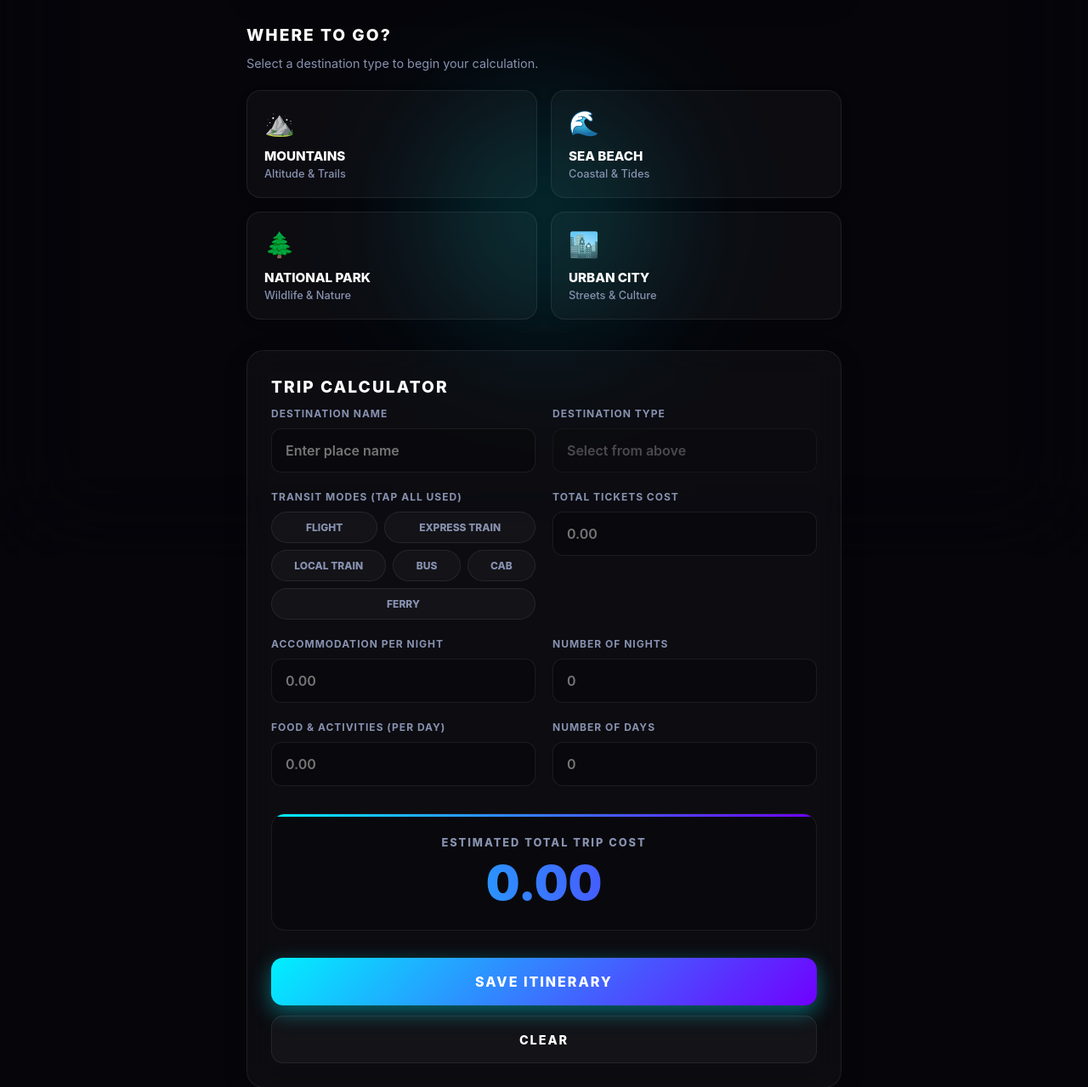
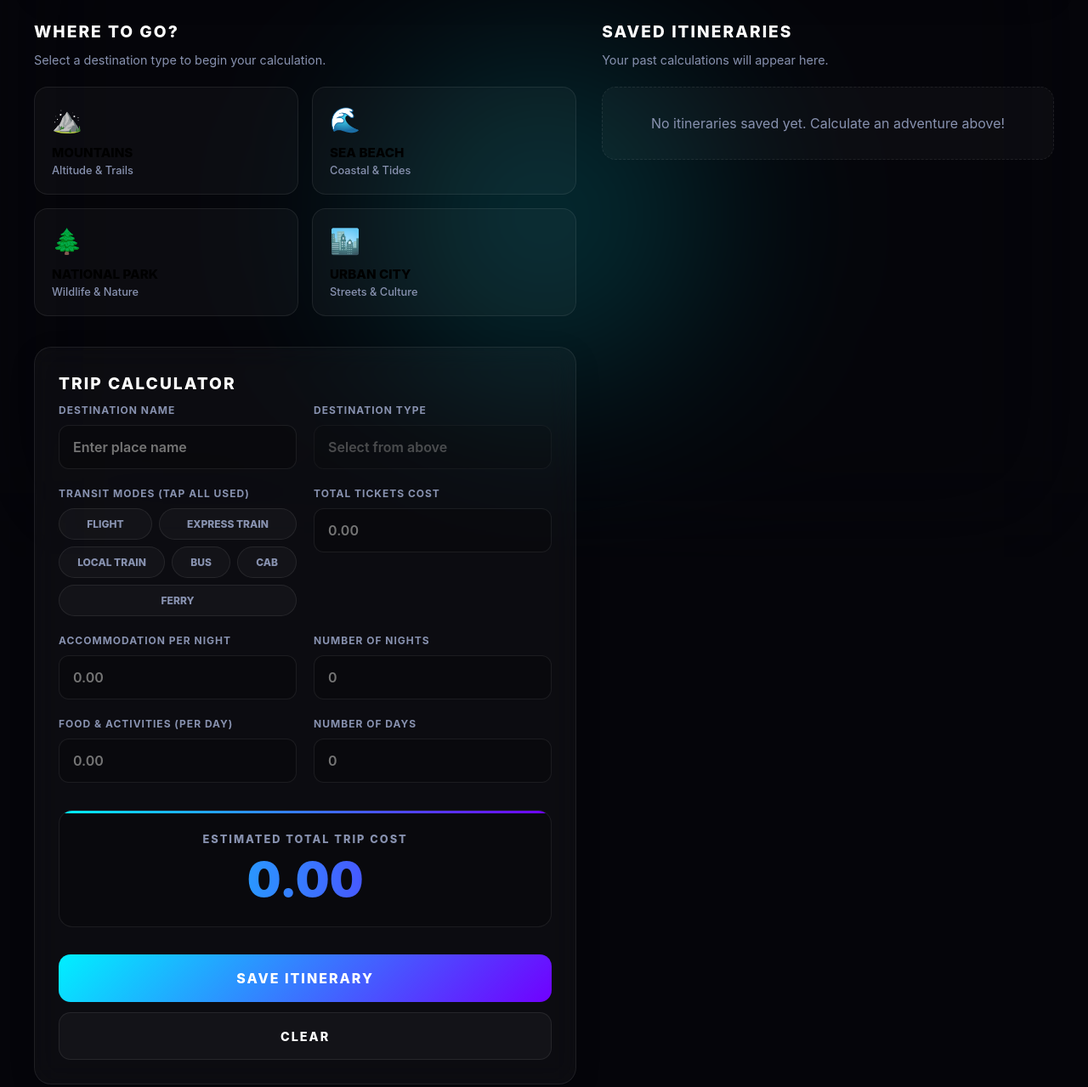
Before and after one commit to Bikugithub/PERSONALISED-TRAVEL-ASSISTANT, a plain HTML site: page index.html in a window 1280 px wide. Shown: the part 145-1424 px from the top of the page at 85% size. Drawn offline with Linux system fonts and the light colour scheme.

Commit message:
Update style.css

```diff
--- a/style.css
+++ b/style.css
@@ -1,6 +1,5 @@
-/* PREMIUM IMMERSIVE THEMES */
+/* PREMIUM THEMES */
 :root {
-    /* Dark Mode Defaults */
     --bg-base: #05050a;
     --glass-bg: rgba(255, 255, 255, 0.03);
     --glass-border: rgba(255, 255, 255, 0.08);
@@ -34,64 +33,69 @@ body.light-mode {
     box-sizing: border-box;
     margin: 0;
     padding: 0;
-    font-family: -apple-system, BlinkMacSystemFont, "Segoe UI", Roboto, Oxygen, Ubuntu, sans-serif;
+    font-family: -apple-system, BlinkMacSystemFont, "Segoe UI", Roboto, sans-serif;
     -webkit-tap-highlight-color: transparent;
 }
 
 body {
     background-color: var(--bg-base);
     color: var(--text-main);
-    padding: 20px 16px;
+    padding: 20px;
     line-height: 1.5;
     transition: background-color 0.5s ease, color 0.5s ease;
     overflow-x: hidden;
 }
 
+/* RESPONSIVE LAYOUT */
+.app-wrapper {
+    position: relative;
+    max-width: 1200px; /* Expanded for desktop */
+    margin: 0 auto;
+    padding-bottom: 60px;
+    z-index: 1;
+}
+
+.desktop-grid {
+    display: grid;
+    grid-template-columns: 1fr; /* Mobile default */
+    gap: 30px;
+}
+
+@media (min-width: 950px) {
+    .desktop-grid {
+        grid-template-columns: 1.2fr 1fr; /* 2 Columns on Desktop */
+        align-items: start;
+    }
+}
+
 /* AMBIENT BACKGROUND */
 .ambient-bg {
     position: fixed;
-    top: 0;
-    left: 0;
-    width: 100vw;
-    height: 100vh;
-    z-index: -1;
-    overflow: hidden;
-    pointer-events: none;
+    top: 0; left: 0; width: 100vw; height: 100vh;
+    z-index: -1; pointer-events: none;
 }
 
 .glow-orb {
     position: absolute;
-    width: 400px;
-    height: 400px;
+    width: 50vw; height: 50vw;
+    max-width: 600px; max-height: 600px;
     background: radial-gradient(circle, var(--accent-glow) 0%, transparent 70%);
     border-radius: 50%;
-    top: 50%;
-    left: 50%;
+    top: 50%; left: 50%;
     transform: translate(-50%, -50%);
-    transition: top 0.2s ease-out, left 0.2s ease-out, background 0.5s ease;
-    filter: blur(40px);
+    transition: top 0.1s ease, left 0.1s ease, background 0.5s ease;
+    filter: blur(60px);
     opacity: 0.6;
 }
 
 .glass-overlay {
     position: absolute;
-    top: 0;
-    left: 0;
-    width: 100%;
-    height: 100%;
-    backdrop-filter: blur(60px);
-    -webkit-backdrop-filter: blur(60px);
+    inset: 0;
+    backdrop-filter: blur(80px);
+    -webkit-backdrop-filter: blur(80px);
 }
 
-.app-wrapper {
-    position: relative;
-    max-width: 700px;
-    margin: 0 auto;
-    padding-bottom: 60px;
-    z-index: 1;
-}
-
-/* GLASSMORPHISM UTILITIES */
+/* GLASSMORPHISM */
 .glass-panel {
     background: var(--glass-bg);
     backdrop-filter: blur(16px);
@@ -102,79 +106,35 @@ body {
 }
 
 /* HEADER */
-.welcome-header {
-    margin-bottom: 30px;
-    padding: 24px;
-}
-
-.header-flex {
-    display: flex;
-    justify-content: space-between;
-    align-items: center;
-}
+.welcome-header { margin-bottom: 30px; padding: 24px; }
+.header-flex { display: flex; justify-content: space-between; align-items: center; }
 
 .theme-icon-btn {
     background: var(--glass-bg);
     border: 1px solid var(--glass-border);
     color: var(--text-main);
-    width: 48px;
-    height: 48px;
+    width: 48px; height: 48px;
     border-radius: 50%;
     font-size: 1.4rem;
-    display: flex;
-    align-items: center;
-    justify-content: center;
+    display: flex; align-items: center; justify-content: center;
     cursor: pointer;
-    transition: all 0.3s cubic-bezier(0.175, 0.885, 0.32, 1.275);
+    transition: all 0.3s ease;
+}
+.theme-icon-btn:hover {
+    transform: rotate(45deg) scale(1.1);
+    border-color: var(--accent); color: var(--accent);
 }
 
-.theme-icon-btn:hover {
-    transform: rotate(45deg) scale(1.1);
-    border-color: var(--accent);
-    color: var(--accent);
-    box-shadow: 0 0 15px var(--accent-glow);
-}
-
-.main-title {
-    font-size: 2rem;
-    font-weight: 900;
-    letter-spacing: 1px;
-    text-transform: uppercase;
-}
-
-.subtitle {
-    font-size: 0.85rem;
-    font-weight: 600;
-    color: var(--text-muted);
-    letter-spacing: 2px;
-    margin-top: 4px;
-}
+.main-title { font-size: 2rem; font-weight: 900; letter-spacing: 1px; text-transform: uppercase; }
+.subtitle { font-size: 0.85rem; font-weight: 600; color: var(--text-muted); letter-spacing: 2px; }
 
 /* SECTIONS */
-.section-block {
-    margin-bottom: 36px;
-}
+.section-block { margin-bottom: 36px; }
+.section-title { font-size: 1.2rem; font-weight: 800; letter-spacing: 2px; margin-bottom: 8px; }
+.helper-text { font-size: 0.9rem; color: var(--text-muted); margin-bottom: 20px; }
 
-.section-title {
-    font-size: 1.2rem;
-    font-weight: 800;
-    letter-spacing: 2px;
-    margin-bottom: 8px;
-    color: var(--text-main);
-}
-
-.helper-text {
-    font-size: 0.9rem;
-    color: var(--text-muted);
-    margin-bottom: 20px;
-}
-
-/* 3D INTERACTIVE CARDS (DESTINATIONS) */
-.destination-grid {
-    display: grid;
-    grid-template-columns: 1fr 1fr;
-    gap: 16px;
-}
+/* DESTINATIONS */
+.destination-grid { display: grid; grid-template-columns: 1fr 1fr; gap: 16px; }
 
 .interactive-card {
     background: var(--glass-bg);
@@ -183,345 +143,110 @@ body {
     padding: 20px;
     text-align: left;
     cursor: pointer;
-    transition: all 0.4s cubic-bezier(0.25, 0.8, 0.25, 1);
-    display: flex;
-    flex-direction: column;
-    align-items: flex-start;
-    box-shadow: 0 4px 15px rgba(0, 0, 0, 0.05);
+    transition: all 0.3s ease;
+    display: flex; flex-direction: column;
 }
-
-.interactive-card:hover {
-    transform: translateY(-5px);
-    background: var(--glass-hover);
-    border-color: var(--accent);
-    box-shadow: 0 10px 25px var(--accent-glow);
-}
-
-.interactive-card:active {
-    transform: translateY(0) scale(0.98);
-}
-
+.interactive-card:hover { transform: translateY(-3px); border-color: var(--accent); }
 .interactive-card.active {
     background: linear-gradient(135deg, var(--gradient-1), var(--gradient-2));
-    border: none;
-    box-shadow: 0 8px 25px var(--accent-glow);
+    border: none; box-shadow: 0 8px 25px var(--accent-glow);
 }
+.interactive-card.active .dest-tag, .interactive-card.active .dest-desc, .interactive-card.active .dest-icon { color: var(--accent-text); }
 
-.interactive-card.active .dest-tag,
-.interactive-card.active .dest-desc,
-.interactive-card.active .dest-icon {
-    color: var(--accent-text);
-}
+.dest-icon { font-size: 1.8rem; margin-bottom: 12px; }
+.dest-tag { font-size: 0.95rem; font-weight: 800; margin-bottom: 4px; }
+.dest-desc { font-size: 0.8rem; color: var(--text-muted); font-weight: 500; }
 
-.dest-icon {
-    font-size: 1.8rem;
-    margin-bottom: 12px;
-    transition: color 0.3s ease;
-}
+/* CALCULATOR FORM */
+.calculator-card { padding: 28px; }
+.form-row { display: grid; grid-template-columns: 1fr 1fr; gap: 20px; }
+@media (max-width: 600px) { .form-row, .destination-grid { grid-template-columns: 1fr; } }
 
-.dest-tag {
-    font-size: 0.95rem;
-    font-weight: 800;
-    margin-bottom: 4px;
-    color: var(--text-main);
-    transition: color 0.3s ease;
-}
-
-.dest-desc {
-    font-size: 0.8rem;
-    color: var(--text-muted);
-    font-weight: 500;
-    transition: color 0.3s ease;
-}
-
-/* CALCULATOR FORM & INPUTS */
-.calculator-card {
-    padding: 28px;
-}
-
-.form-row {
-    display: grid;
-    grid-template-columns: 1fr 1fr;
-    gap: 20px;
-}
-
-.input-group label {
-    display: block;
-    font-size: 0.75rem;
-    font-weight: 700;
-    letter-spacing: 1px;
-    color: var(--text-muted);
-    margin-bottom: 8px;
-}
+.input-group label { display: block; font-size: 0.75rem; font-weight: 700; letter-spacing: 1px; color: var(--text-muted); margin-bottom: 8px; }
 
 .glass-input {
-    width: 100%;
-    height: 52px;
-    padding: 0 16px;
+    width: 100%; height: 52px; padding: 0 16px;
     background: rgba(0, 0, 0, 0.2);
     border: 1px solid var(--glass-border);
-    color: var(--text-main);
-    font-size: 1rem;
-    font-weight: 600;
-    border-radius: 12px;
-    outline: none;
-    transition: all 0.3s ease;
+    color: var(--text-main); font-size: 1rem; font-weight: 600;
+    border-radius: 12px; outline: none; transition: all 0.3s ease;
 }
+body.light-mode .glass-input { background: rgba(255, 255, 255, 0.5); }
+.glass-input:focus { border-color: var(--accent); background: transparent; }
+.readonly-input { opacity: 0.6; cursor: not-allowed; }
 
-body.light-mode .glass-input {
-    background: rgba(255, 255, 255, 0.5);
-}
-
-.glass-input:focus {
-    border-color: var(--accent);
-    box-shadow: 0 0 0 3px var(--accent-glow);
-    background: transparent;
-}
-
-.readonly-input {
-    opacity: 0.6;
-    cursor: not-allowed;
-}
-
-/* TRANSIT TOGGLE PILLS */
-.transit-selector {
-    display: flex;
-    flex-wrap: wrap;
-    gap: 8px;
-}
-
+/* TRANSIT PILLS */
+.transit-selector { display: flex; flex-wrap: wrap; gap: 8px; }
 .t-mode-btn {
     background: var(--glass-bg);
     border: 1px solid var(--glass-border);
     color: var(--text-muted);
     padding: 10px 14px;
-    font-size: 0.75rem;
-    font-weight: 800;
-    border-radius: 20px;
-    cursor: pointer;
-    flex: 1 1 auto;
-    text-align: center;
-    transition: all 0.3s cubic-bezier(0.175, 0.885, 0.32, 1.275);
+    font-size: 0.75rem; font-weight: 800;
+    border-radius: 20px; cursor: pointer; flex: 1 1 auto; text-align: center;
+    transition: all 0.2s ease;
+}
+.t-mode-btn.active {
+    background: var(--accent); color: var(--accent-text);
+    border-color: var(--accent); box-shadow: 0 4px 15px var(--accent-glow);
 }
 
-.t-mode-btn:hover {
-    border-color: var(--accent);
-    color: var(--text-main);
-    transform: translateY(-2px);
-}
-
-.t-mode-btn.active {
-    background: var(--accent);
-    color: var(--accent-text);
-    border-color: var(--accent);
-    box-shadow: 0 4px 15px var(--accent-glow);
-}
-
-/* LIVE TOTAL WITH GRADIENT */
+/* TOTAL DISPLAY */
 .live-total-box {
     background: rgba(0, 0, 0, 0.2);
     border: 1px solid var(--glass-border);
-    border-radius: 16px;
-    padding: 24px;
-    text-align: center;
-    margin: 32px 0;
-    position: relative;
-    overflow: hidden;
+    border-radius: 16px; padding: 24px; text-align: center; margin: 32px 0;
+    position: relative; overflow: hidden;
+}
+body.light-mode .live-total-box { background: rgba(255, 255, 255, 0.5); }
+.live-total-box::before { content: ''; position: absolute; top: 0; left: 0; right: 0; height: 3px; background: linear-gradient(90deg, var(--gradient-1), var(--gradient-2)); }
+
+.total-label { display: block; font-size: 0.8rem; font-weight: 800; color: var(--text-muted); letter-spacing: 2px; }
+.gradient-text {
+    font-size: 3rem; font-weight: 900; margin-top: 8px;
+    background: linear-gradient(90deg, var(--gradient-1), var(--gradient-2));
+    -webkit-background-clip: text; -webkit-text-fill-color: transparent;
+    word-break: break-all; line-height: 1.1;
+}
+@media (min-width: 600px) { .gradient-text { font-size: 3.5rem; } }
+
+/* BUTTONS */
+.form-actions { display: flex; flex-direction: column; gap: 12px; }
+.primary-btn {
+    width: 100%; height: 56px;
+    background: linear-gradient(135deg, var(--gradient-1), var(--gradient-2));
+    color: #ffffff; border: none; border-radius: 14px;
+    font-size: 1rem; font-weight: 800; letter-spacing: 2px;
+    cursor: pointer; transition: all 0.3s ease;
+}
+.primary-btn:hover { transform: translateY(-2px); box-shadow: 0 8px 25px var(--accent-glow); }
+.secondary-btn {
+    width: 100%; height: 56px;
+    background: var(--glass-bg); color: var(--text-main);
+    border: 1px solid var(--glass-border); border-radius: 14px;
+    font-size: 0.9rem; font-weight: 800; letter-spacing: 2px;
+    cursor: pointer; transition: all 0.3s ease;
 }
 
-body.light-mode .live-total-box {
-    background: rgba(255, 255, 255, 0.5);
+/* TRIPS LIST */
+.trips-list { display: flex; flex-direction: column; gap: 20px; }
+.trip-card {
+    background: var(--glass-bg); backdrop-filter: blur(10px); -webkit-backdrop-filter: blur(10px);
+    border: 1px solid var(--glass-border); border-radius: 16px; padding: 24px;
 }
+.trip-header { display: flex; justify-content: space-between; align-items: center; margin-bottom: 16px; border-bottom: 1px solid var(--glass-border); padding-bottom: 16px; }
+.trip-dest { font-size: 1.2rem; font-weight: 900; letter-spacing: 1px; }
+.trip-type-tag { font-size: 0.7rem; font-weight: 800; background: linear-gradient(90deg, var(--gradient-1), var(--gradient-2)); color: #ffffff; padding: 6px 12px; border-radius: 20px; }
 
-.live-total-box::before {
-    content: '';
-    position: absolute;
-    top: 0; left: 0; right: 0;
-    height: 3px;
-    background: linear-gradient(90deg, var(--gradient-1), var(--gradient-2));
-}
+.trip-breakdown { display: flex; flex-direction: column; gap: 12px; margin-bottom: 20px; }
+.breakdown-row { display: flex; justify-content: space-between; font-size: 0.85rem; font-weight: 600; color: var(--text-muted); }
+.transit-modes-text { max-width: 60%; text-align: right; line-height: 1.4; color: var(--text-main); }
 
-.total-label {
-    display: block;
-    font-size: 0.8rem;
-    font-weight: 800;
-    color: var(--text-muted);
-    letter-spacing: 2px;
-}
-
-.gradient-text {
-    font-size: 3.5rem;
-    font-weight: 900;
-    margin-top: 8px;
-    background: linear-gradient(90deg, var(--gradient-1), var(--gradient-2));
-    -webkit-background-clip: text;
-    -webkit-text-fill-color: transparent;
-    word-break: break-all;
-    line-height: 1.1;
-}
-
-/* ACTION BUTTONS */
-.form-actions {
-    display: flex;
-    flex-direction: column;
-    gap: 12px;
-}
-
-.primary-btn {
-    width: 100%;
-    height: 56px;
-    background: linear-gradient(135deg, var(--gradient-1), var(--gradient-2));
-    color: #ffffff; /* Always white for contrast on gradient */
-    border: none;
-    border-radius: 14px;
-    font-size: 1rem;
-    font-weight: 800;
-    letter-spacing: 2px;
-    cursor: pointer;
-    transition: all 0.3s ease;
-    box-shadow: 0 8px 25px var(--accent-glow);
-}
-
-.primary-btn:hover {
-    transform: translateY(-2px);
-    box-shadow: 0 12px 30px var(--accent-glow);
-    filter: brightness(1.1);
-}
-
-.primary-btn:active {
-    transform: translateY(2px) scale(0.98);
-}
-
-.secondary-btn {
-    width: 100%;
-    height: 56px;
-    background: var(--glass-bg);
-    color: var(--text-main);
-    border: 1px solid var(--glass-border);
-    border-radius: 14px;
-    font-size: 0.9rem;
-    font-weight: 800;
-    letter-spacing: 2px;
-    cursor: pointer;
-    transition: all 0.3s ease;
-}
-
-.secondary-btn:hover {
-    background: var(--glass-hover);
-}
-
-/* SAVED ITINERARIES */
-.trips-list {
-    display: flex;
-    flex-direction: column;
-    gap: 20px;
-}
-
-.trip-card {
-    background: var(--glass-bg);
-    backdrop-filter: blur(10px);
-    -webkit-backdrop-filter: blur(10px);
-    border: 1px solid var(--glass-border);
-    border-radius: 16px;
-    padding: 24px;
-    transition: transform 0.3s ease;
-}
-
-.trip-card:hover {
-    transform: translateX(4px);
-    border-color: rgba(255, 255, 255, 0.2);
-}
-
-body.light-mode .trip-card:hover {
-    border-color: rgba(0, 0, 0, 0.2);
-}
-
-.trip-header {
-    display: flex;
-    justify-content: space-between;
-    align-items: center;
-    margin-bottom: 16px;
-    border-bottom: 1px solid var(--glass-border);
-    padding-bottom: 16px;
-}
-
-.trip-dest {
-    font-size: 1.4rem;
-    font-weight: 900;
-    letter-spacing: 1px;
-}
-
-.trip-type-tag {
-    font-size: 0.7rem;
-    font-weight: 800;
-    background: linear-gradient(90deg, var(--gradient-1), var(--gradient-2));
-    color: #ffffff;
-    padding: 6px 12px;
-    border-radius: 20px;
-}
-
-.trip-breakdown {
-    display: flex;
-    flex-direction: column;
-    gap: 12px;
-    margin-bottom: 20px;
-}
-
-.breakdown-row {
-    display: flex;
-    justify-content: space-between;
-    font-size: 0.85rem;
-    font-weight: 600;
-    color: var(--text-muted);
-}
-
-.transit-modes-text {
-    max-width: 60%;
-    text-align: right;
-    line-height: 1.4;
-    color: var(--text-main);
-}
-
-.trip-total-row {
-    display: flex;
-    justify-content: space-between;
-    align-items: center;
-    background: rgba(0, 0, 0, 0.2);
-    border-radius: 12px;
-    padding: 16px;
-}
-
-body.light-mode .trip-total-row {
-    background: rgba(255, 255, 255, 0.5);
-}
-
-.trip-total-val {
-    font-size: 1.4rem;
-    font-weight: 900;
-    color: var(--accent);
-}
+.trip-total-row { display: flex; justify-content: space-between; align-items: center; background: rgba(0, 0, 0, 0.2); border-radius: 12px; padding: 16px; }
+body.light-mode .trip-total-row { background: rgba(255, 255, 255, 0.5); }
+.trip-total-val { font-size: 1.3rem; font-weight: 900; color: var(--accent); }
 
 .del-btn {
-    background: transparent;
-    color: var(--danger);
-    border: 1px solid var(--danger);
-    padding: 8px 16px;
-    font-size: 0.75rem;
-    font-weight: 800;
-    border-radius: 8px;
-    cursor: pointer;
-    margin-top: 16px;
-    transition: all 0.2s ease;
+    background: transparent; color: var(--danger); border: 1px solid var(--danger);
+    padding: 8px 16px; font-size: 0.75rem; font-weight: 800; border-radius: 8px; cursor: pointer; margin-top: 16px;
 }
-
-.del-btn:hover {
-    background: var(--danger);
-    color: #ffffff;
-    box-shadow: 0 4px 15px rgba(255, 51, 102, 0.4);
-}
-
-@media (max-width: 600px) {
-    .form-row, .destination-grid {
-        grid-template-columns: 1fr;
-    }
-}
```
